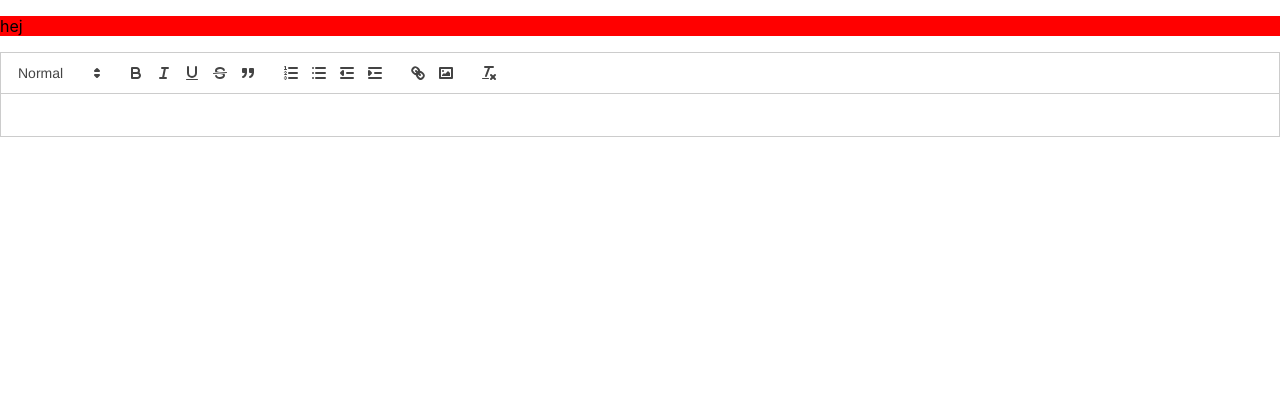
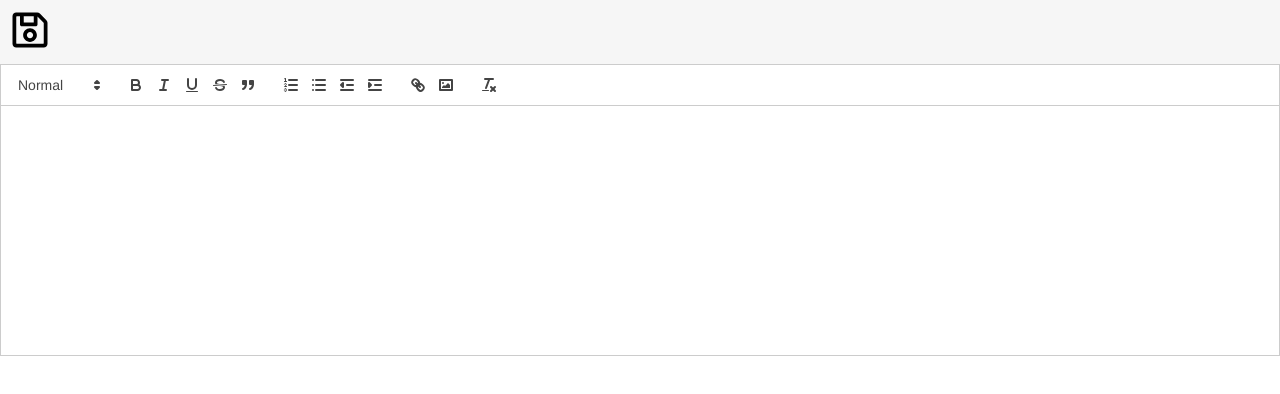
Before and after one commit to bjornmolin90/ramverk-frontend, a React (Create React App) app: page / in a window 1280 px wide. Shown: the top 394 px of the page. Built offline with nearby package versions, Linux system fonts and the light colour scheme.

Commit message:
final kmom01

```diff
--- a/package.json
+++ b/package.json
@@ -9,6 +9,7 @@
     "@testing-library/user-event": "^13.5.0",
     "react": "^18.2.0",
     "react-dom": "^18.2.0",
+    "react-icons": "^4.4.0",
     "react-quill": "^2.0.0",
     "react-scripts": "5.0.1",
     "web-vitals": "^2.1.4"
--- a/src/App.js
+++ b/src/App.js
@@ -1,12 +1,14 @@
 import './App.css';
+import React, { useState } from 'react';
 import Editor from './components/Editor'
 import Toolbar from './components/Toolbar'
 
 function App() {
+  const [value, setValue] = useState('');
   return (
     <>
-    <Toolbar />
-    <Editor />
+    <Toolbar value={value} />
+    <Editor value={value} setValue={setValue}/>
     </>
   );
 }
--- a/src/components/Editor.js
+++ b/src/components/Editor.js
@@ -1,11 +1,11 @@
-import React, { useState } from 'react';
 import ReactQuill from 'react-quill';
 import 'react-quill/dist/quill.snow.css';
+import "../styles/Editor.css"
 
-function Editor() {
-  const [value, setValue] = useState('');
+function Editor(props) {
 
-  return <ReactQuill theme="snow" value={value} onChange={setValue} modules={modules} formats={formats} />;
+
+  return <ReactQuill theme="snow" value={props.value} onChange={props.setValue} modules={modules} formats={formats} />;
 }
 
 export default Editor;
--- a/src/components/Toolbar.js
+++ b/src/components/Toolbar.js
@@ -1,11 +1,17 @@
 import "../styles/Toolbar.css"
+import { FaRegSave } from "react-icons/fa";
 
-function Toolbar () {
+
+function Toolbar ( {value} ) {
     return (
         <div className="toolbar">
-            <p>hej</p>
+            <FaRegSave className="saveIcon" onClick={() => save (value)} />
         </div>
     );
 }
 
 export default Toolbar;
+
+function save (val) {
+    console.log(val)
+}
--- /dev/null
+++ b/src/styles/Editor.css
@@ -0,0 +1,3 @@
+.ql-container {
+    height: 250px !important;
+}
--- a/src/styles/Toolbar.css
+++ b/src/styles/Toolbar.css
@@ -1,4 +1,10 @@
 .toolbar {
     width: 100%;
-    background-color: red;
+    background-color: #f6f6f6;
 }
+
+.saveIcon {
+    font-size: 40px;
+    margin: 10px;
+    cursor: pointer;
+}
```
Also changed, not shown: 1 other file (tests, documents, lock files or other folders).
